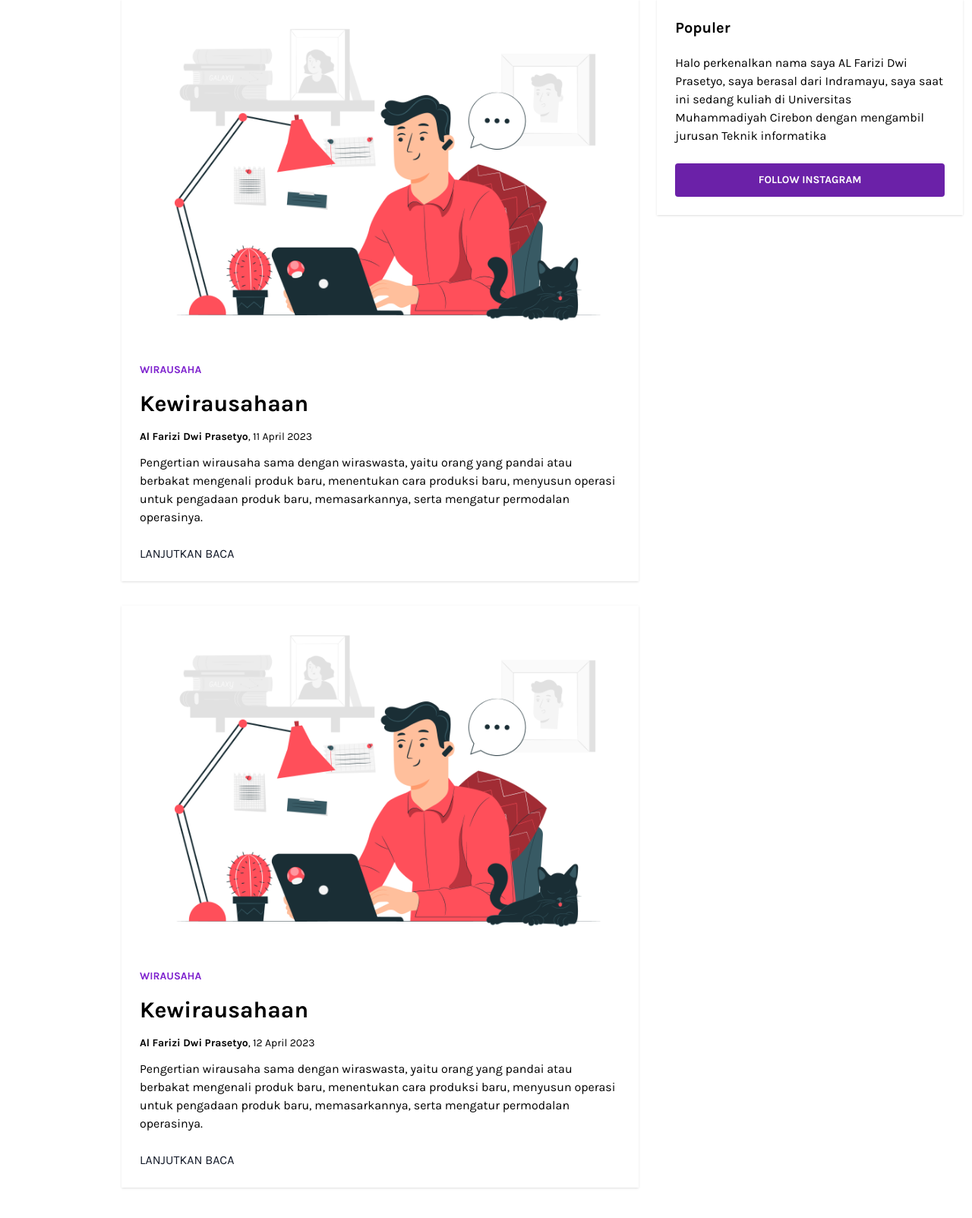
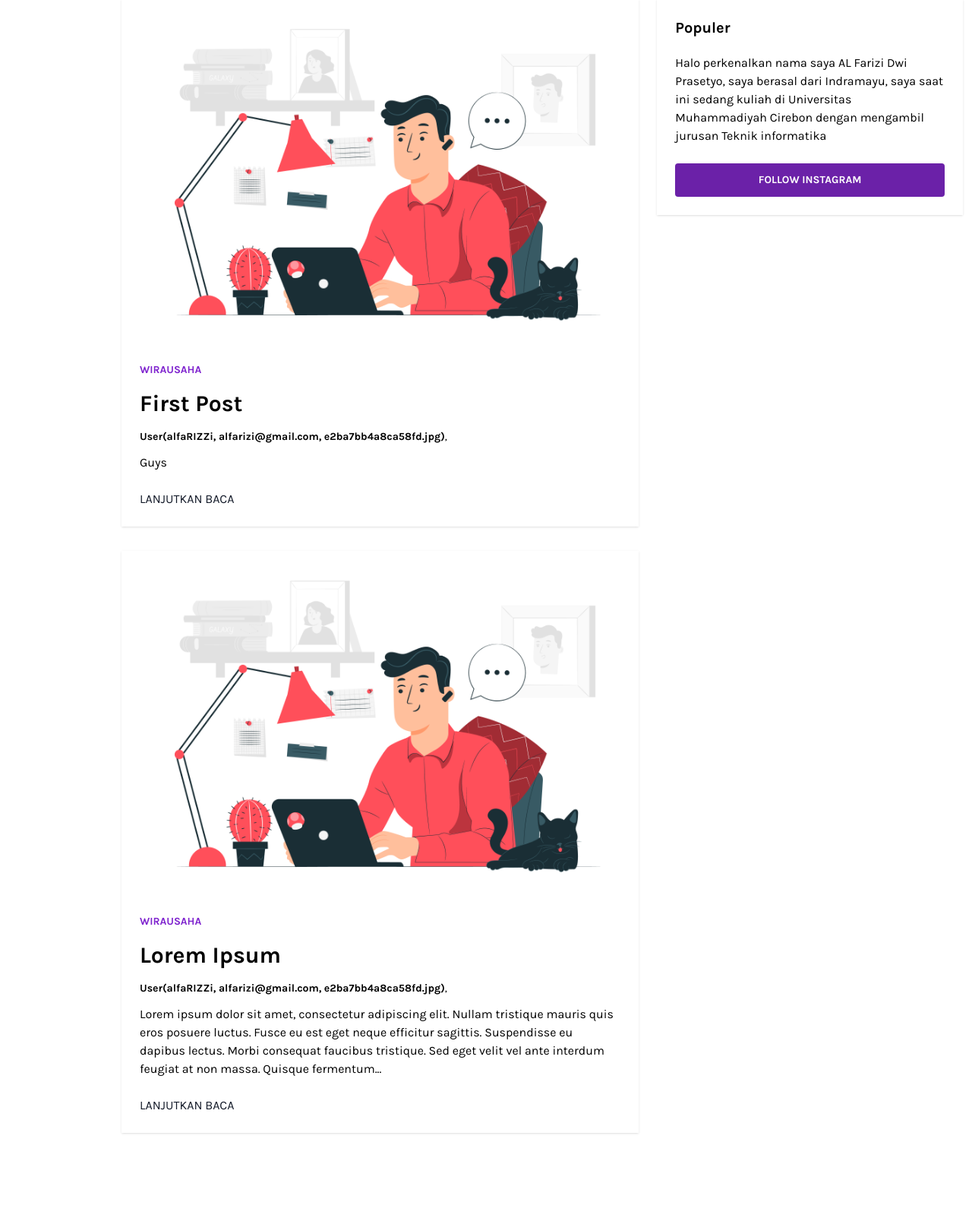
Before and after one commit to AlfariziDwiPrasetyo/shirookami_blog, a Flask app: page / in a window 1280 px wide. Shown: the part 281-1884 px from the top of the page at 76% size. After the commit the page ends 1773 px from the top, so only its background shows below. Run offline with Flask 3, Linux system fonts and the light colour scheme; some libraries are stand-ins or nearby versions.

Commit message:
create post

```diff
--- a/flaskblog/route.py
+++ b/flaskblog/route.py
@@ -7,22 +7,10 @@
 from flaskblog.models import User, Post
 from flask_login import login_user, current_user, logout_user, login_required
 
-
-posts = [
-    {
-    'author':'Al Farizi Dwi Prasetyo',
-    'date_posted':'11 April 2023',
-    },
-    {
-    'author':'Al Farizi Dwi Prasetyo',
-    'date_posted':'12 April 2023',
-    },
-
-]
-
 @app.route("/")
 @app.route("/home")
 def home():
+    posts = Post.query.all()
     return render_template('home.html', posts=posts, title='Posts')
 
 @app.route("/about")
@@ -118,6 +106,9 @@
 def new_post():
     form = PostForm()
     if form.validate_on_submit():
+        post = Post(title=form.title.data, content=form.content.data, author=current_user)
+        db.session.add(post)
+        db.session.commit()
         flash('Your post has been created')
         return redirect(url_for('home'))
     return render_template('create_post.html', title="New Post", form=form)
--- a/flaskblog/templates/home.html
+++ b/flaskblog/templates/home.html
@@ -39,11 +39,11 @@
             </a>
             <div class="bg-white flex flex-col justify-start p-6">
                 <p class="text-purple-700 text-sm font-bold uppercase pb-4">Wirausaha</p>
-                <a href="./page/pertemuan1.html" class="text-3xl font-bold hover:text-gray-700 pb-4">Kewirausahaan</a>
+                <p href="./page/pertemuan1.html" class="text-3xl font-bold hover:text-gray-700 pb-4">{{ post.title }}</p>
                 <p href="#" class="text-sm pb-3">
                     <a href="https://www.instagram.com/alfariziiprasetyo/" class="font-semibold hover:text-gray-800">{{ post.author }}</a>, {{ post.date_posted }}
                 </p>
-                <a href="./page/pertemuan1.html" class="pb-6">Pengertian wirausaha sama dengan wiraswasta, yaitu orang yang pandai atau berbakat mengenali produk baru, menentukan cara produksi baru, menyusun operasi untuk pengadaan produk baru, memasarkannya, serta mengatur permodalan operasinya.</a>
+                <p class="pb-6">{{ post.content | striptags | truncate(300) }}</p>
                 <a href="./page/pertemuan1.html" class="uppercase text-gray-900 hover:text-black">Lanjutkan Baca <i class="fas fa-arrow-right"></i></a>
             </div>
         </article>
```
Also changed, not shown: instance/site.db.
